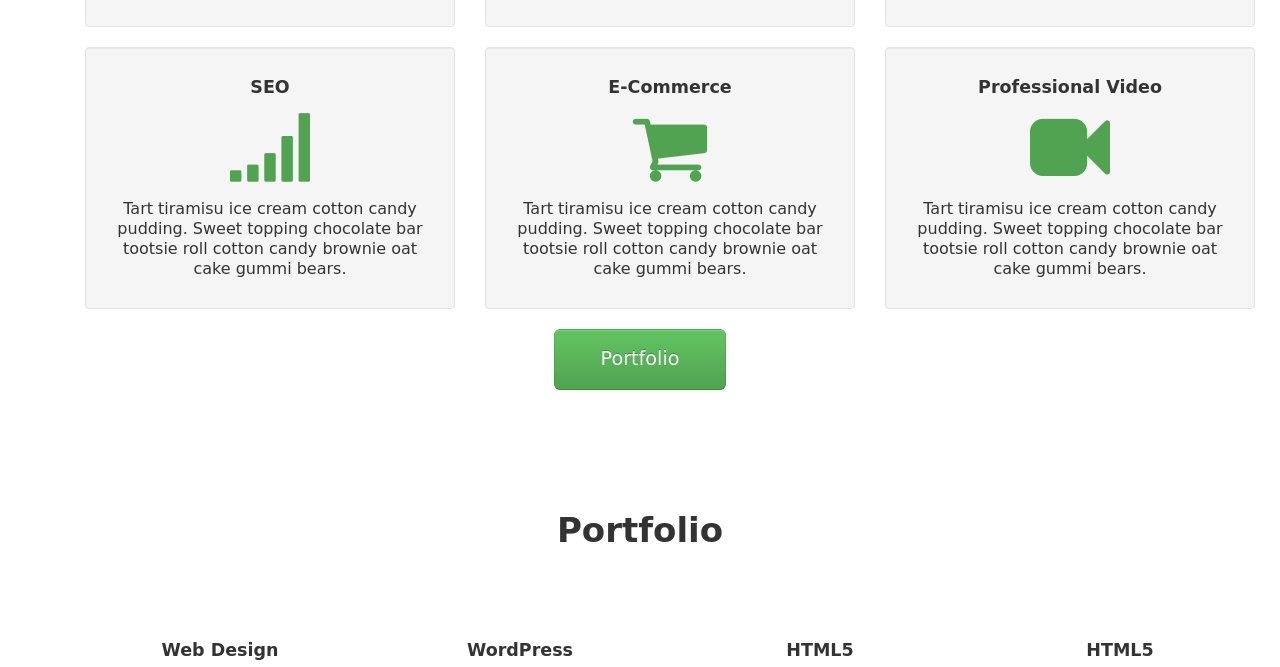
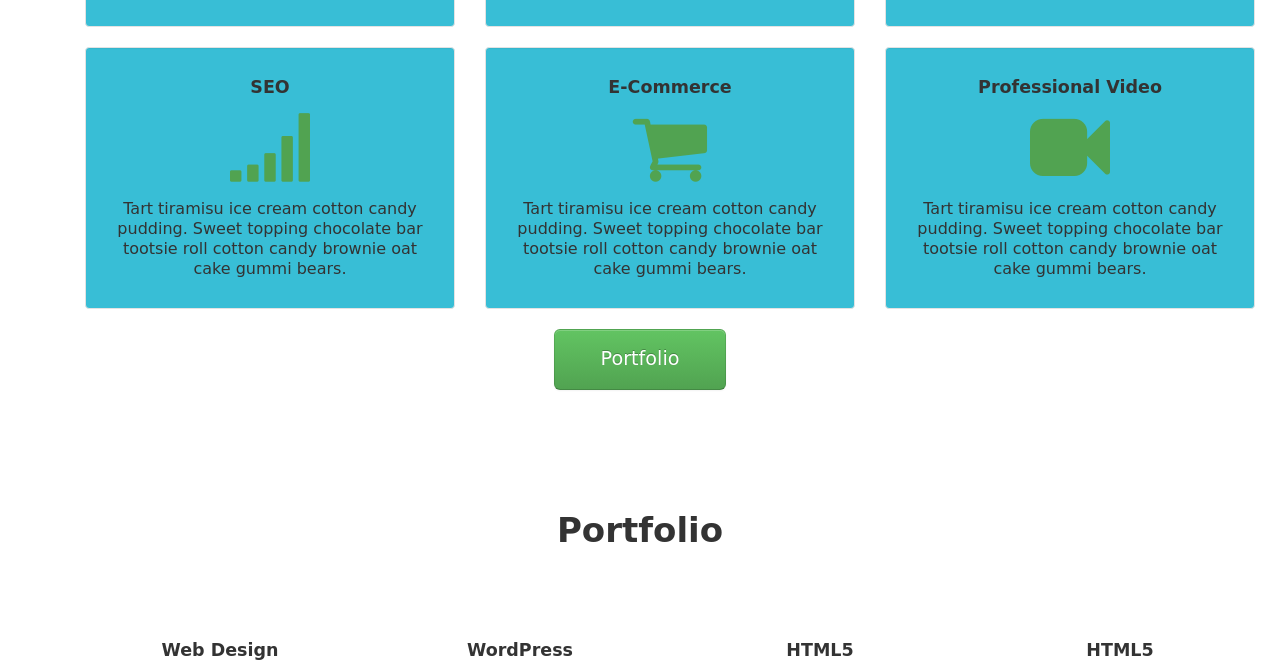
Before and after one commit to ziaprog/ziaprog.github.io, a plain HTML site: page index.html in a window 1280 px wide. Shown: the part 1074-1741 px from the top of the page. Drawn offline with nearby package versions, Linux system fonts and the light colour scheme; a web font is replaced by a local one.

Commit message:
Update style.css

```diff
--- a/css/style.css
+++ b/css/style.css
@@ -1,7 +1,7 @@
 @import url(http://fonts.googleapis.com/css?family=PT+Serif+Caption);
 .well
 {
-
+	background:#38BED6;
 }
 body
 {
```
